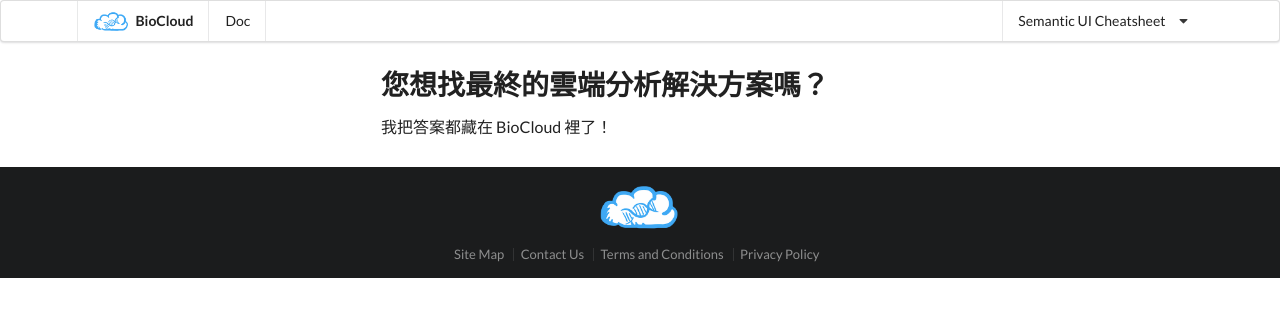
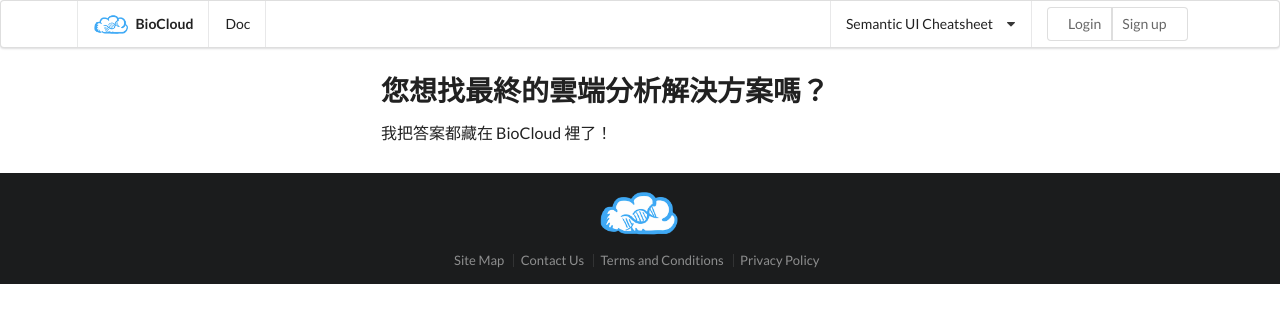
Before and after one commit to ccwang002/biocloud-server, a Django app: page / in a window 1280 px wide. Shown: the top 323 px of the page. Run offline with Django 3.2, Linux system fonts and the light colour scheme.

Commit message:
update menubar

```diff
--- a/biocloud/base/templates/base/base.html
+++ b/biocloud/base/templates/base/base.html
@@ -38,13 +38,25 @@
         <img class="logo" src="{% static 'base/pics/logo.png' %}">
         BioCloud
       </a>
-      <a href="/doc" class="item">Doc</a>
-      <div href="#" class="ui simple dropdown right item">
-        Semantic UI Cheatsheet <i class="dropdown icon"></i>
-        <div class="menu">
-          <a href="/semantic-ui/grid" class="item">Grid</a>
-          <a href="/semantic-ui/bootstrap" class="item">Bootstrap</a>
+      <a href="#" class="item">Doc</a>
+      <div class="right menu">
+        <div class="ui simple dropdown item">
+          Semantic UI Cheatsheet <i class="dropdown icon"></i>
+          <div class="menu">
+            <a href="/semantic-ui/grid" class="item">Grid</a>
+            <a href="/semantic-ui/bootstrap" class="item">Bootstrap</a>
+          </div>
         </div>
+        <form class="item" method="post" action="{% url 'home' %}">
+        {% if user.is_authenticated %}
+        {% csrf_token %}
+        <input type="hidden" name="next" value="{% url 'home' %}">
+        <button class="ui red basic button" type="submit">Logout</button>
+        {% else %}
+        <a class="ui left attached basic blue button" href="{% url 'home' %}">Login</a>
+        <a class="ui right attached basic green button" href="{% url 'home' %}">Sign up</a>
+        {% endif %}
+        </form>
       </div>
     </div>
   </div>
```
